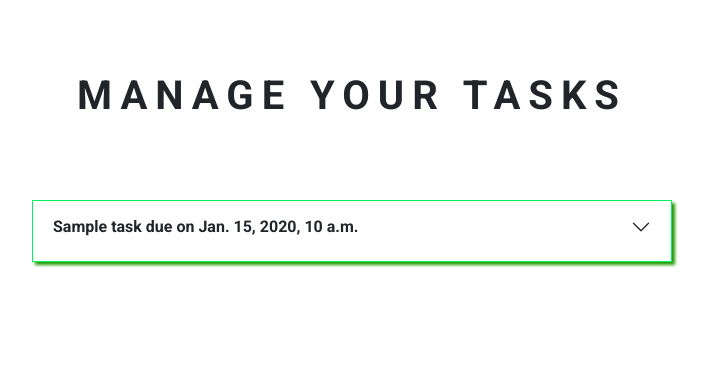
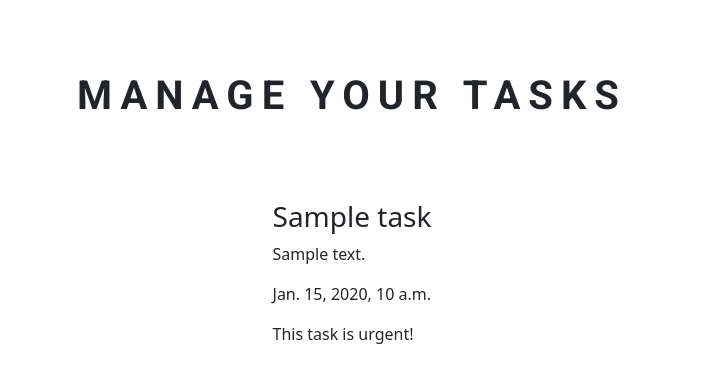
Before and after one commit to GavPri/Task-Manager, a Django app: page / in a window 1280 px wide. Shown: the part 56-439 px from the top of the page, without its empty margins (288-997 px from the left). Run offline with Django 3.2, Linux system fonts and the light colour scheme; tables that the repository leaves empty hold one stand-in row (values such as "Sample post"); some libraries are stand-ins or nearby versions.

Commit message:
remove dropdowns for tasks

```diff
--- a/static/css/style.css
+++ b/static/css/style.css
@@ -3,6 +3,7 @@
     display:flex;
     justify-content: center;
     align-items: center;
+    flex-direction: column;
 }
 
 .navbar-brand, h2, .hero-text{
--- a/templates/tasks.html
+++ b/templates/tasks.html
@@ -7,22 +7,19 @@
 <div class="task-container">
 {% for task in tasks %}
 {% if task.urgency == True %}
-<div class="accordion accordion-flush is-urgent" id="accordionFlushExample">
-    <div class="accordion-item">
-        <h2 id="flush-headingOne">
-            <button class="accordion-button collapsed" type="button" data-bs-toggle="collapse"
-                data-bs-target="#flush-collapseOne" aria-expanded="false" aria-controls="flush-collapseOne">
-                {{task.title}} due on {{ task.due_date}}
-            </button>
-        </h2>
-        <div id="flush-collapseOne" class="accordion-collapse collapse" aria-labelledby="flush-headingOne"
-            data-bs-parent="#accordionFlushExample">
-            <div class="accordion-body">{{ task.description}}</div>
-        </div>
-    </div>
+<div class="task">
+    <h3> {{ task.title }}</h3>
+    <p> {{ task.description }} </p>
+    <p> {{ task.due_date}}</p>
+    <p> This task is urgent! </p>
 </div>
 {% else %}
-
+<div class="task">
+    <h3> {{ task.title }}</h3>
+    <p> {{ task.description }} </p>
+    <p> {{ task.due_date}}</p>
+    <p> This task is not urgent! </p>
+</div>
 {% endif %}
 {% endfor %}
 </div>
```
Also changed, not shown: templates/add-task.html (added).
